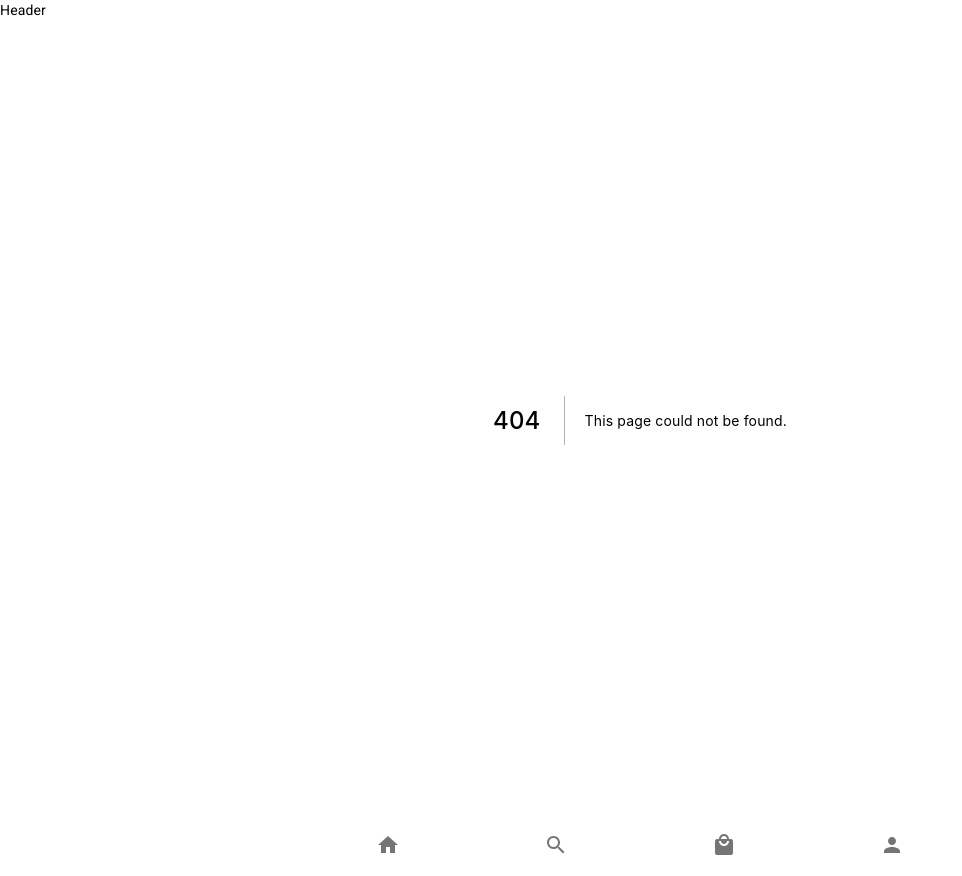
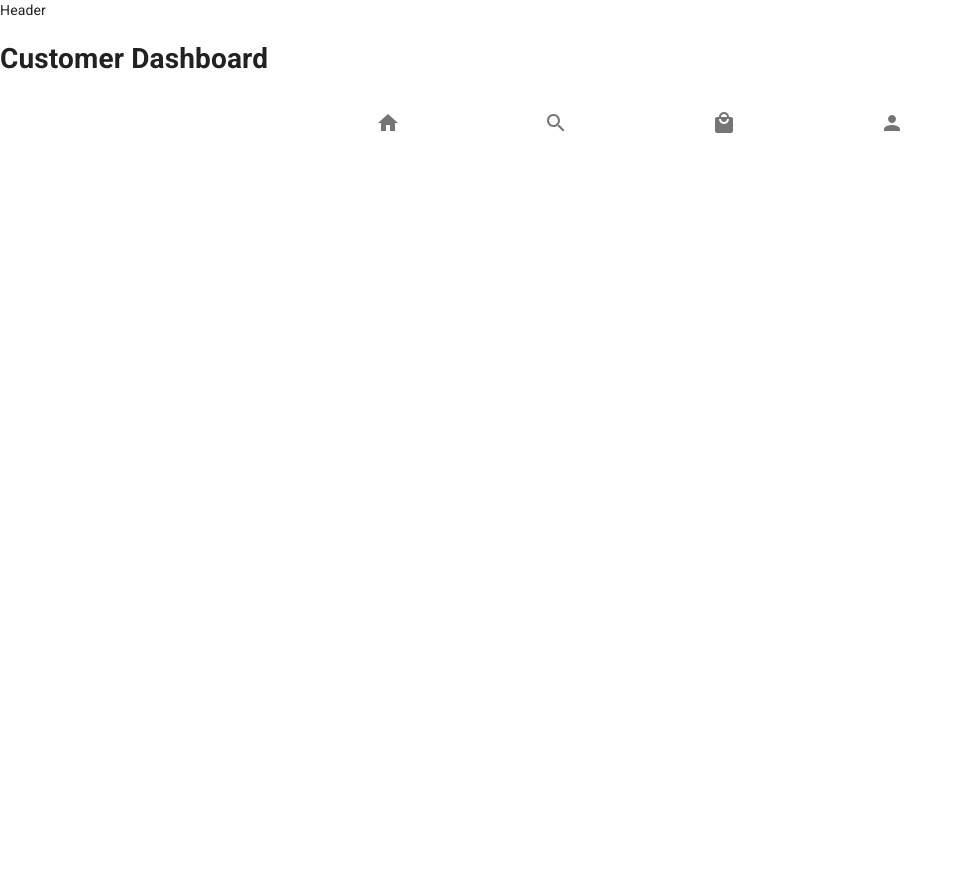
Before and after one commit to yosefkurniawan/swift-pwa-test, a Next.js app: page /account in a window 1280 px wide. Before the commit this address had no page. Shown: the whole page, without its empty margins (0-962 px from the left). After the commit the page ends 800 px from the top, so only its background shows below. Built offline with nearby package versions, Linux system fonts and the light colour scheme.

Commit message:
add dummy pages

```diff
--- /dev/null
+++ b/components/account/index.js
@@ -0,0 +1,9 @@
+const Account = () => {
+    return (
+        <div>
+            <h1>Customer Dashboard</h1>
+        </div>
+    );
+}
+
+export default Account;
--- /dev/null
+++ b/pages/account.js
@@ -0,0 +1,3 @@
+import Account from "../components/account";
+
+export default Account;
--- /dev/null
+++ b/pages/cart.js
@@ -0,0 +1,3 @@
+import Cart from "../components/cart";
+
+export default Cart;
--- /dev/null
+++ b/pages/search.js
@@ -0,0 +1,3 @@
+import Search from "../components/search";
+
+export default Search;
```
Also changed, not shown: components/cart/index.js (added, +9 -0 lines), components/search/index.js (added, +9 -0 lines).
